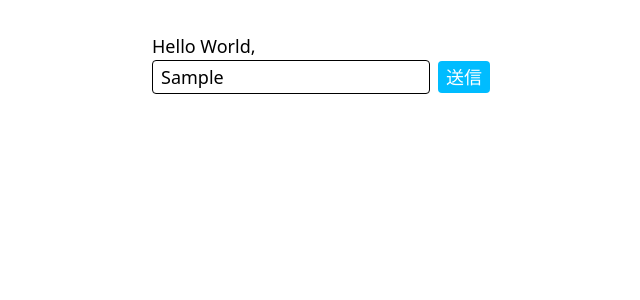
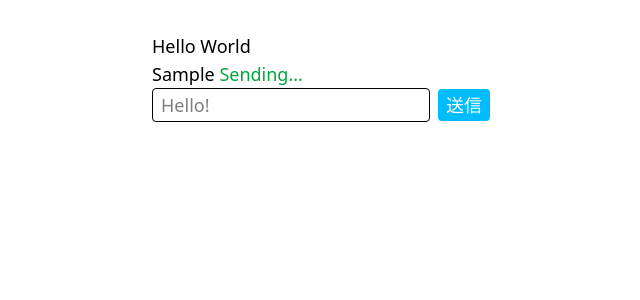
Before and after one commit to etranger2268/udemy-react-hooks-complete, a React (Vite) app: page / in a window 1280 px wide. Both pictures are taken after typing "Sample" into the empty fields and a click on the button "送信". Shown: the top 300 px of the page, without its empty margins (72-712 px from the left). Built offline with nearby package versions, Linux system fonts and the light colour scheme.

Commit message:
develop-07-51

```diff
--- a/src/lessons/Lesson6/Thread.tsx
+++ b/src/lessons/Lesson6/Thread.tsx
@@ -7,8 +7,7 @@ type Props = {
 };
 
 export default function Thread({ messages, sendMessage }: Props) {
-  const formRef = useRef<HTMLFormElement>(null);
-
+  const formRef = useRef<HTMLFormElement | null>(null);
   const [optimisticMessages, addOptimisticMessage] = useOptimistic(
     messages,
     (state: Message[], newMessageText: string) => [
@@ -21,28 +20,24 @@ export default function Thread({ messages, sendMessage }: Props) {
     ],
   );
 
-  const handleSubmit = async (e: React.FormEvent<HTMLFormElement>) => {
-    e.preventDefault();
-
-    if (!formRef.current) return;
-
-    const formData = new FormData(formRef.current);
+  const formAction = async (formData: FormData) => {
     const message = formData.get('message');
     if (!message || typeof message !== 'string') return;
     addOptimisticMessage(message);
-
+    formRef.current?.reset();
     await sendMessage(message);
-    formRef.current?.reset();
   };
 
   return (
     <div>
-      <ul className="flex items-center">
+      <ul>
         {optimisticMessages.map((message) => (
-          <li key={message.key}>{`${message.text},`}</li>
+          <li key={message.key}>
+            {message.text} {message.sending && <span className="text-green-600">Sending...</span>}
+          </li>
         ))}
       </ul>
-      <form ref={formRef} onSubmit={handleSubmit} className="flex items-center gap-2">
+      <form ref={formRef} action={formAction} className="flex items-center gap-2">
         <input
           type="text"
           name="message"
```
